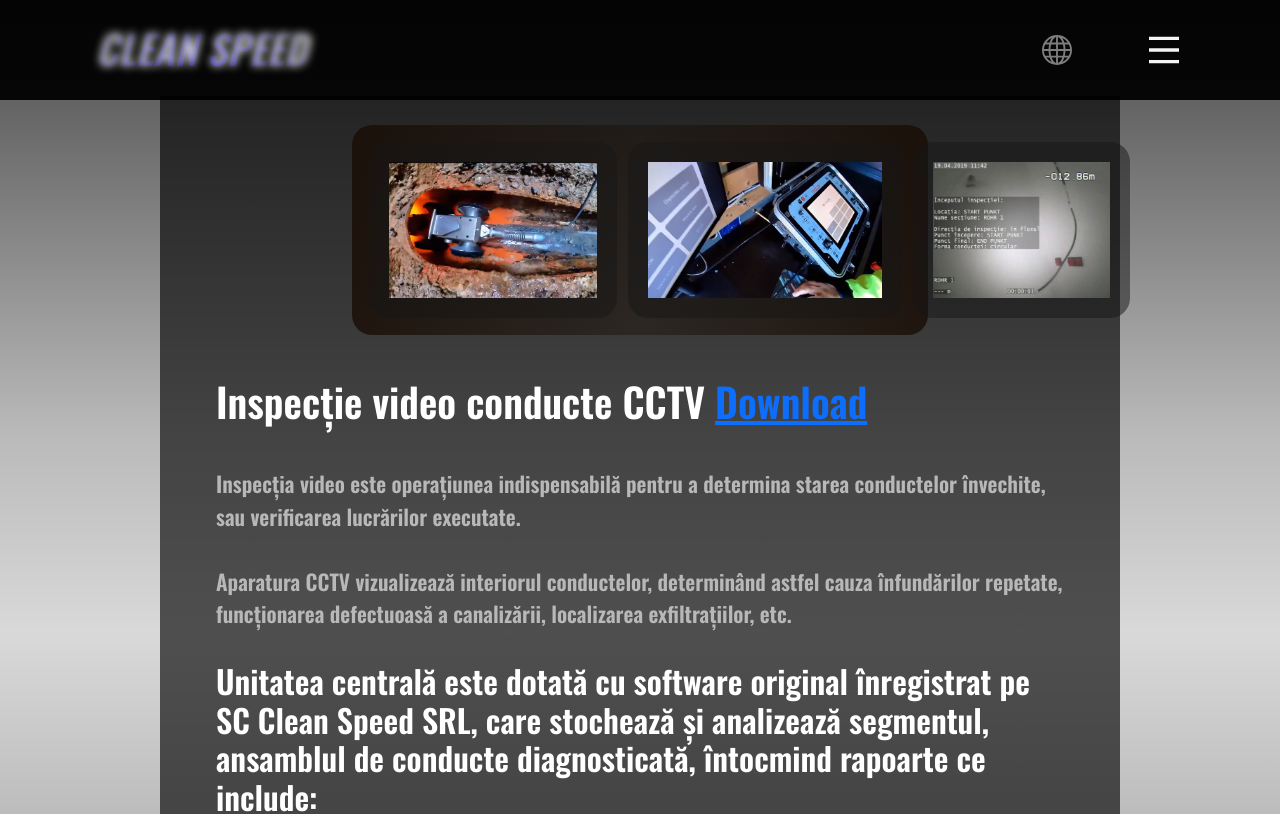
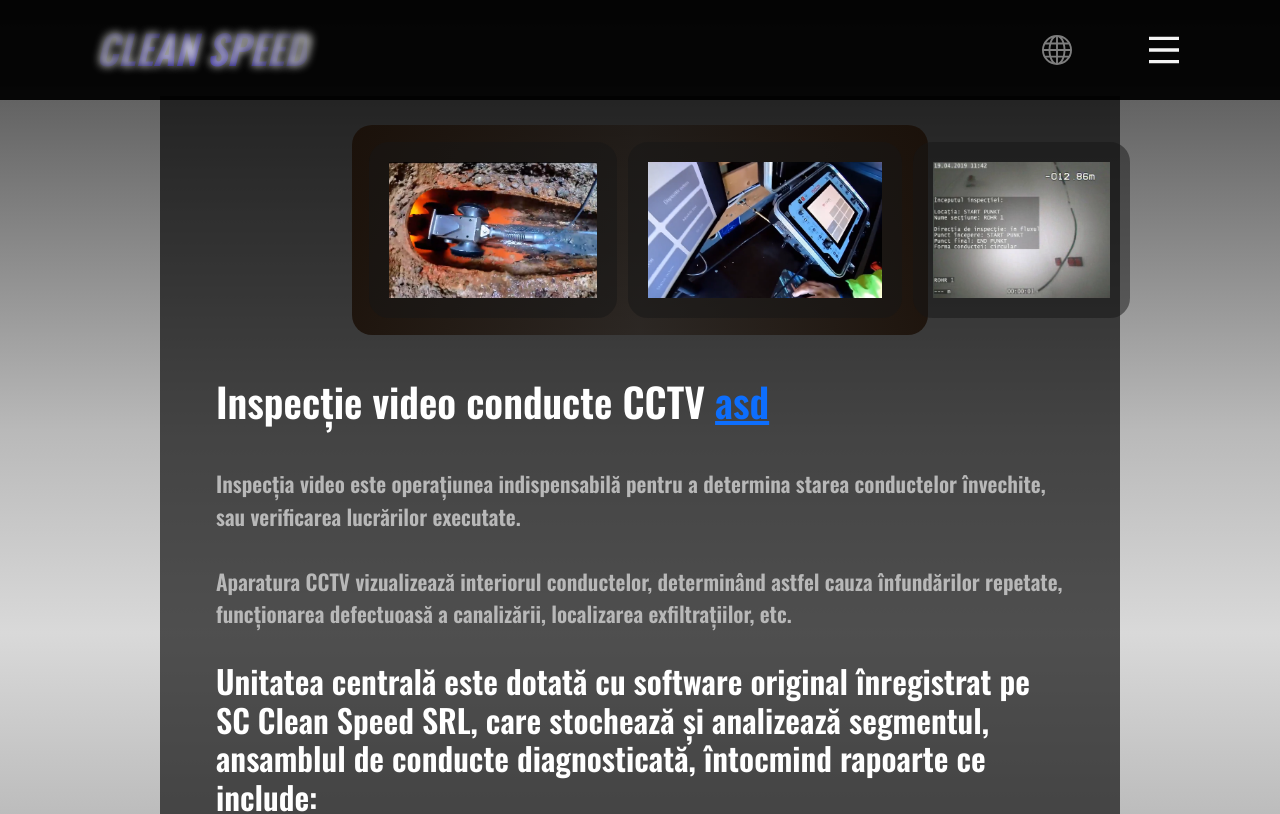
Before and after one commit to lorb0t/atestat, a React (Create React App) app: page /camera in a window 1280 px wide. Shown: the top 814 px of the page. Built offline with nearby package versions, Linux system fonts and the light colour scheme; a web font is replaced by a local one.

Commit message:
added file download and linineng file
Co-authored-by: lorb0t <lorb0t@users.noreply.github.com>

```diff
--- a/package.json
+++ b/package.json
@@ -41,6 +41,7 @@
   },
   "scripts": {
     "start": "set PORT=3500 && react-scripts start",
+    "start_linux": "PORT=3500 react-scripts start",
     "build": "react-scripts build",
     "test": "react-scripts test",
     "eject": "react-scripts eject"
--- a/src/App.jsx
+++ b/src/App.jsx
@@ -33,6 +33,7 @@ import magyar from "./assets/Images_for_web/magyar.svg";
 import roman from "./assets/Images_for_web/roman.svg";
 import Csotisztit from "./pages/Csotisztit/Csotisztit";
 import NoDigTheOther from "./pages/NoDigTheOther/NoDigTheOther";
+import Linening from "./pages/Linening/Linening";
 // ###############Learn More Import#########################
 
 const App = ({}) => {
@@ -97,6 +98,8 @@ const App = ({}) => {
           <Route path="/meres" element={<Meres />} />
           <Route path="/csotisztitas" element={<Csotisztit />} />
           <Route path="/nodigTheOtherOne" element={<NoDigTheOther />} />
+          <Route path="/linening" element={<Linening />} />
+
           <Route path="/gallery" element={<PageGallery />} />
         </Routes>
 
--- a/src/components/Linening/Lineing.jsx
+++ b/src/components/Linening/Lineing.jsx
@@ -17,6 +17,14 @@ const Lineing = () => {
     threshold: 0,
   });
   const [first, setFirst] = useState(true);
+
+  useEffect(() => {
+      setTimeout(
+        ()=>{setFirst(!first);
+        }, 3000
+      )
+  })
+
 
   return (
     <div className="line_main_bg" ref={ref}>
@@ -51,7 +59,7 @@ const Lineing = () => {
               <span className="icon arrow"></span>
             </span>
             <span className="button-text">
-              <Link to="">{t("soon")}</Link>
+              <Link to="/linening">{t("soon")}</Link>
             </span>
           </button>
         ) : (
--- a/src/pages/Camera/Camera.jsx
+++ b/src/pages/Camera/Camera.jsx
@@ -13,6 +13,9 @@ export const Camera = ({}) => {
   };
 
   const vid_size = "400px";
+
+
+
 
   useEffect(() => {
     setTimeout(() => {
@@ -32,9 +35,8 @@ export const Camera = ({}) => {
         <div className="text-text">
           <h1>
             {t("camera_cim")}{" "}
-            <a className="" href="./CCTV.pdf" download>
-              Download
-            </a>
+
+            <a href="/CCTV.pdf" download>asd</a>
           </h1>
 
           <p>{t("camera1")}</p>
--- /dev/null
+++ b/src/pages/Linening/Linening.jsx
@@ -0,0 +1,10 @@
+import React from 'react'
+import { LearnMore } from '../LearnMore/LearnMore'
+
+const Linening = () => {
+  return (
+    <div><LearnMore title="fasz"/></div>
+  )
+}
+
+export default Linening
```
Also changed, not shown: 2 other files (tests, documents, lock files or other folders).
